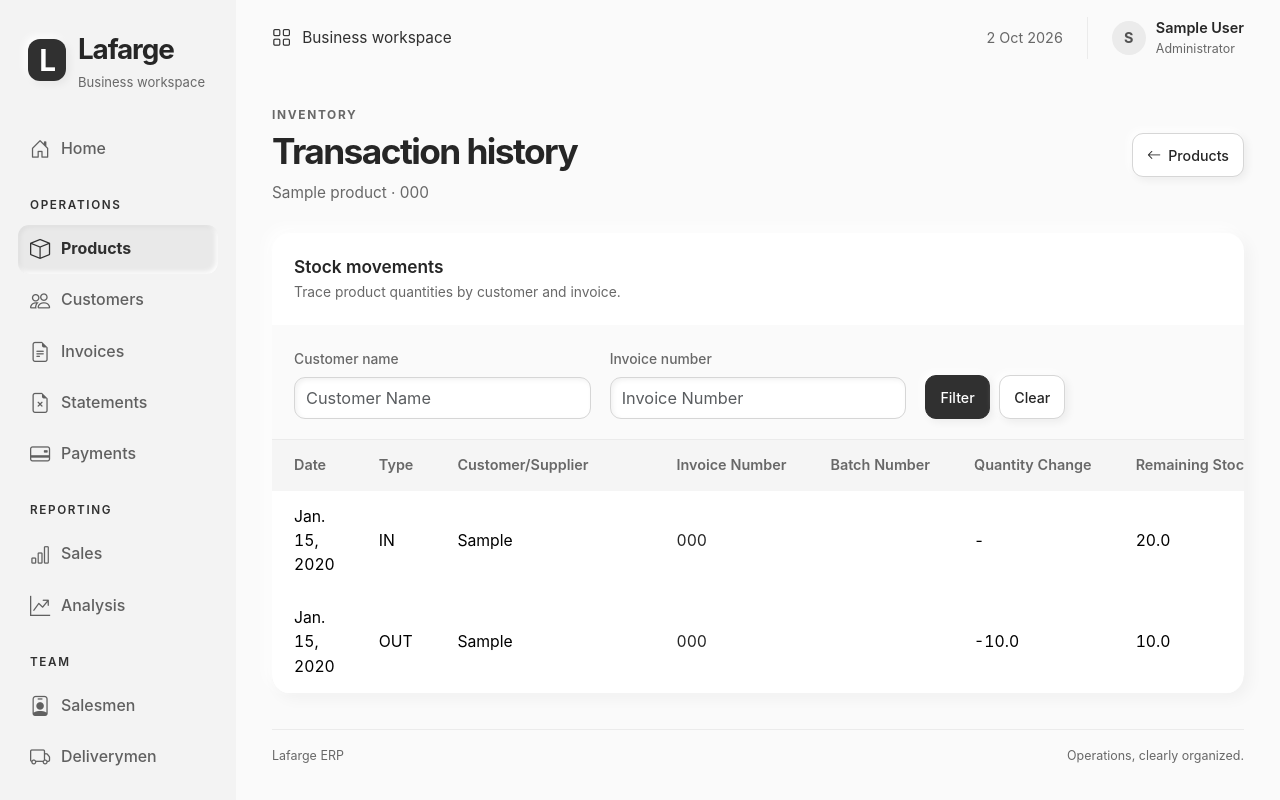
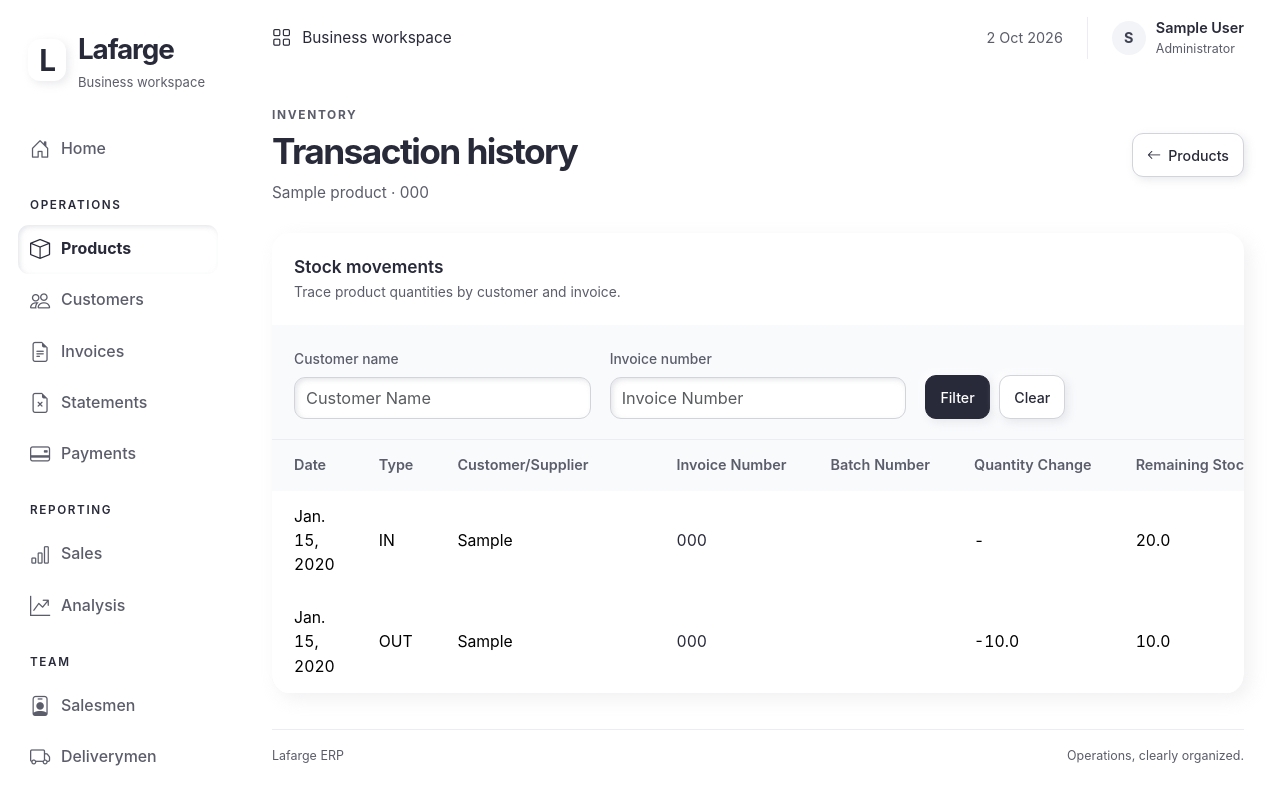
Before and after one commit to mfcc168/Lafarge-ERP-System, a Django app: page /product/1/transactions/ in a window 1280 px wide. Run offline with Django 5.2, Linux system fonts and the light colour scheme; a user stored in the database is signed in; tables that the repository leaves empty hold one stand-in row (values such as "Sample post"); some libraries are stand-ins or nearby versions.

Commit message:
Apply a white theme with the dashboard palette

```diff
--- a/lafarge/invoice/templates/invoice/base.html
+++ b/lafarge/invoice/templates/invoice/base.html
@@ -5,7 +5,7 @@
     <meta charset="UTF-8">
     <meta name="viewport" content="width=device-width, initial-scale=1.0">
     <meta name="color-scheme" content="light">
-    <meta name="theme-color" content="#fafafa">
+    <meta name="theme-color" content="#ffffff">
     <title>{% block title %}Lafarge ERP{% endblock %}</title>
     {% bootstrap_css %}
     {% bootstrap_javascript %}
--- a/lafarge/invoice/templates/invoice/monthly_analyze_detail.html
+++ b/lafarge/invoice/templates/invoice/monthly_analyze_detail.html
@@ -120,8 +120,8 @@ document.addEventListener("DOMContentLoaded", function () {
                     datasets: [{
                         label: "Revenue ($)",
                         data: revenues,
-                        backgroundColor: '#737373',
-                        borderColor: '#737373',
+                        backgroundColor: '#777986',
+                        borderColor: '#777986',
                         borderWidth: 0,
                         borderRadius: 4,
                     }]
--- a/lafarge/static/css/design_tokens.css
+++ b/lafarge/static/css/design_tokens.css
@@ -1,4 +1,5 @@
 /* Shared by the Django workspace and Jazzmin. No build step or web fonts. */
+/* Employee Dashboard palette, with white canvas and surfaces for this workspace. */
 /* Scale rem-based text with the reader's browser preference; leave print sizing alone. */
 @media screen {
     :root { font-size: 120%; }
@@ -6,26 +7,27 @@
 :root {
     color-scheme: light;
     --erp-font: -apple-system, BlinkMacSystemFont, "Segoe UI", sans-serif;
-    --erp-bg: #fafafa;
+    --erp-bg: #ffffff;
     --erp-surface: #ffffff;
-    --erp-subtle: #f5f5f5;
-    --erp-border: #ebebeb;
-    --erp-control-border: #d6d6d6;
-    --erp-text: #262626;
-    --erp-muted: #686868;
-    --erp-primary: #303030;
-    --erp-primary-hover: #171717;
-    --erp-primary-soft: #eeeeee;
-    --erp-success: #303030;
-    --erp-danger: #303030;
-    --erp-warning: #525252;
-    --erp-info: #525252;
-    --erp-sidebar: #f3f3f3;
-    --erp-sidebar-text: #606060;
+    --erp-subtle: #f9fafc;
+    --erp-border: #ebedf2;
+    --erp-control-border: #d2d4da;
+    --erp-text: #282a3a;
+    --erp-muted: #5b5d6b;
+    --erp-primary: #282a3a;
+    --erp-primary-hover: #101223;
+    --erp-primary-soft: #f3f4f8;
+    --erp-success: #282a3a;
+    --erp-danger: #282a3a;
+    --erp-warning: #404252;
+    --erp-info: #404252;
+    --erp-sidebar: #ffffff;
+    --erp-sidebar-text: #5b5d6b;
+    --erp-nav-selected: #ffffff;
     --erp-radius: 18px;
     --erp-control-radius: 11px;
-    --erp-shadow: 5px 5px 16px rgba(0, 0, 0, 0.045), -5px -5px 16px #ffffff;
-    --erp-raised: 3px 3px 8px rgba(0, 0, 0, 0.06), -3px -3px 8px #ffffff;
-    --erp-inset: inset 2px 2px 5px rgba(0, 0, 0, 0.055), inset -2px -2px 5px #ffffff;
-    --erp-focus: 0 0 0 3px rgba(38, 38, 38, 0.16);
+    --erp-shadow: 6px 6px 18px rgba(210, 212, 218, 0.32), -6px -6px 18px #ffffff;
+    --erp-raised: 3px 3px 9px rgba(210, 212, 218, 0.48), -3px -3px 9px #ffffff;
+    --erp-inset: inset 2px 2px 5px rgba(210, 212, 218, 0.55), inset -2px -2px 5px #ffffff;
+    --erp-focus: 0 0 0 3px rgba(64, 66, 82, 0.16);
 }
--- a/lafarge/static/css/responsive_tables.css
+++ b/lafarge/static/css/responsive_tables.css
@@ -17,8 +17,8 @@
     background:
       linear-gradient(to right, #ffffff 30%, transparent),
       linear-gradient(to left, #ffffff 30%, transparent),
-      linear-gradient(to right, #d6d6d6, transparent),
-      linear-gradient(to left, #d6d6d6, transparent);
+      linear-gradient(to right, var(--erp-control-border), transparent),
+      linear-gradient(to left, var(--erp-control-border), transparent);
     background-size:
       32px 100%,
       32px 100%,
@@ -43,7 +43,7 @@
   }
   .responsive-table-viewport.is-overflowing .table-row-light > .erp-sticky-key,
   .responsive-table-viewport.is-overflowing .table-striped > tbody > tr:nth-of-type(odd) > .erp-sticky-key {
-    background: #fafafa !important;
+    background: var(--erp-subtle) !important;
   }
   .responsive-table-viewport.is-overflowing .table-hover > tbody > tr:hover > .erp-sticky-key {
     background: var(--erp-subtle) !important;
--- a/lafarge/static/css/style.css
+++ b/lafarge/static/css/style.css
@@ -3,10 +3,10 @@
 
 /* One workspace shell and one page header for every module. */
 .erp-app {
-    --bs-primary-rgb: 38, 38, 38;
-    --bs-success-rgb: 38, 38, 38;
-    --bs-danger-rgb: 38, 38, 38;
-    --bs-dark-rgb: 38, 38, 38;
+    --bs-primary-rgb: 40, 42, 58;
+    --bs-success-rgb: 40, 42, 58;
+    --bs-danger-rgb: 40, 42, 58;
+    --bs-dark-rgb: 40, 42, 58;
     background: var(--erp-bg);
     color: var(--erp-text);
     font-family: var(--erp-font);
@@ -73,8 +73,8 @@
     justify-content: center;
     width: 38px;
     height: 42px;
-    color: white;
-    background: var(--erp-primary);
+    color: var(--erp-primary);
+    background: var(--erp-surface);
     border-radius: 12px;
     box-shadow: var(--erp-raised);
     font-size: 1.55rem;
@@ -119,12 +119,12 @@
 }
 .sidebar-nav .nav-item:hover,
 .mobile-menu .nav-item:hover {
-    background: #f5f5f5;
+    background: var(--erp-subtle);
     color: var(--erp-primary);
 }
 .sidebar-nav .nav-item.active,
 .mobile-menu .nav-item.active {
-    background: #e9e9e9;
+    background: var(--erp-nav-selected);
     color: var(--erp-primary);
     font-weight: 650;
     box-shadow: var(--erp-inset);
@@ -216,8 +216,8 @@
     width: 34px;
     height: 34px;
     border-radius: 50%;
-    color: #525252;
-    background: #ebebeb;
+    color: var(--erp-info);
+    background: var(--erp-primary-soft);
     font-size: 0.75rem;
     font-weight: 650;
 }
@@ -244,7 +244,7 @@
 }
 .page-header h1 {
     margin: 0 0 7px;
-    color: #262626;
+    color: var(--erp-text);
     font-size: clamp(1.5rem, 2.3vw, 1.95rem);
     font-weight: 650;
     line-height: 1.2;
@@ -421,7 +421,7 @@
     border: 0;
     border-bottom: 1px solid var(--erp-border);
     border-radius: 0;
-    background: #fafafa;
+    background: var(--erp-subtle);
 }
 .filter-grid {
     display: grid;
@@ -630,9 +630,9 @@
     border-radius: 0;
 }
 .erp-app .table {
-    --bs-table-striped-bg: #fafafa;
+    --bs-table-striped-bg: var(--erp-subtle);
     --bs-table-striped-color: var(--erp-text);
-    --bs-table-hover-bg: #f5f5f5;
+    --bs-table-hover-bg: var(--erp-subtle);
     --bs-table-hover-color: var(--erp-text);
     width: 100%;
     margin-bottom: 0;
@@ -785,7 +785,7 @@
 }
 .erp-app .btn-outline-primary {
     color: var(--erp-primary);
-    border-color: #d6d6d6;
+    border-color: var(--erp-control-border);
     background: white;
 }
 .erp-app .btn-outline-primary:hover {
@@ -796,13 +796,13 @@
 .erp-app .btn-secondary,
 .erp-app .btn-outline-secondary {
     color: var(--erp-muted);
-    border-color: #d6d6d6;
+    border-color: var(--erp-control-border);
     background: white;
 }
 .erp-app .btn-secondary:hover,
 .erp-app .btn-outline-secondary:hover {
     color: var(--erp-text);
-    background: #eeeeee;
+    background: var(--erp-primary-soft);
 }
 .erp-app .btn-success {
     background: var(--erp-success);
```
Also changed, not shown: other parts of lafarge/static/css/style.css (+28 -28 lines), lafarge/static/css/admin_overrides.css (+24 -23 lines), lafarge/static/images/lafarge-mark.svg, 13 other files.
